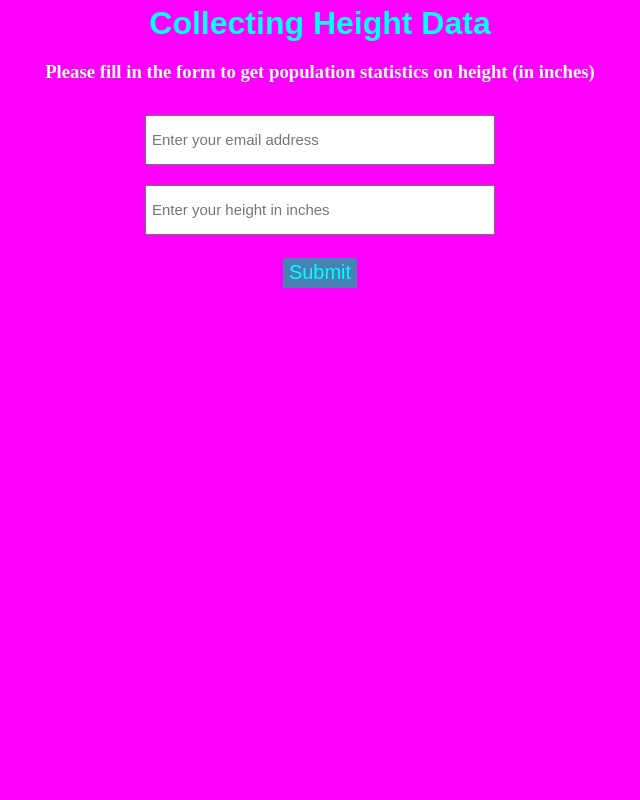
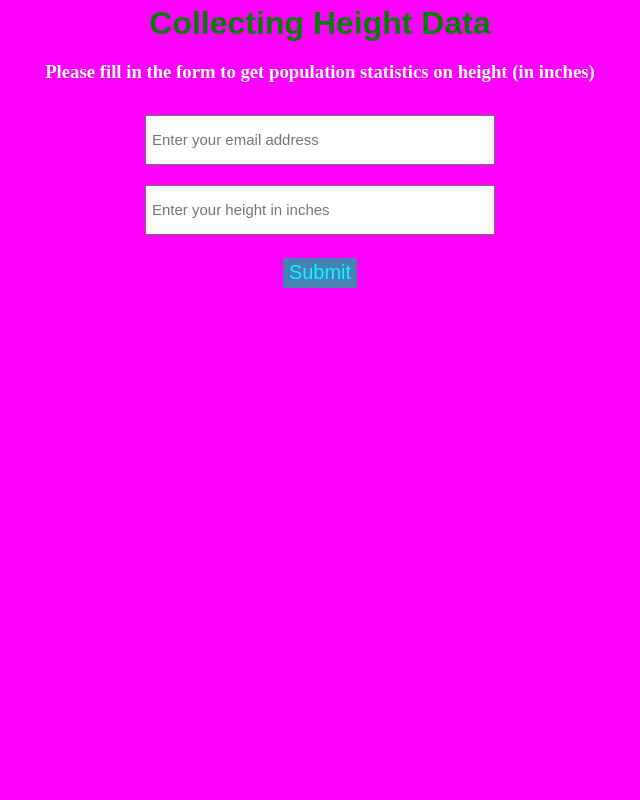
Before and after one commit to zarkle/data-collector-flask, a Flask app: page / in a window 1280 px wide. Shown: the whole page, without its empty margins (320-960 px from the left). Run offline with Flask 2, Linux system fonts and the light colour scheme.

Commit message:
update css

```diff
--- a/static/main.css
+++ b/static/main.css
@@ -15,7 +15,7 @@ body {
 
 h1 {
   font-family: Arial, Helvetica, sans-serif;
-  color: cyan;
+  color: green;
   margin: 5px;
 }
 
```
